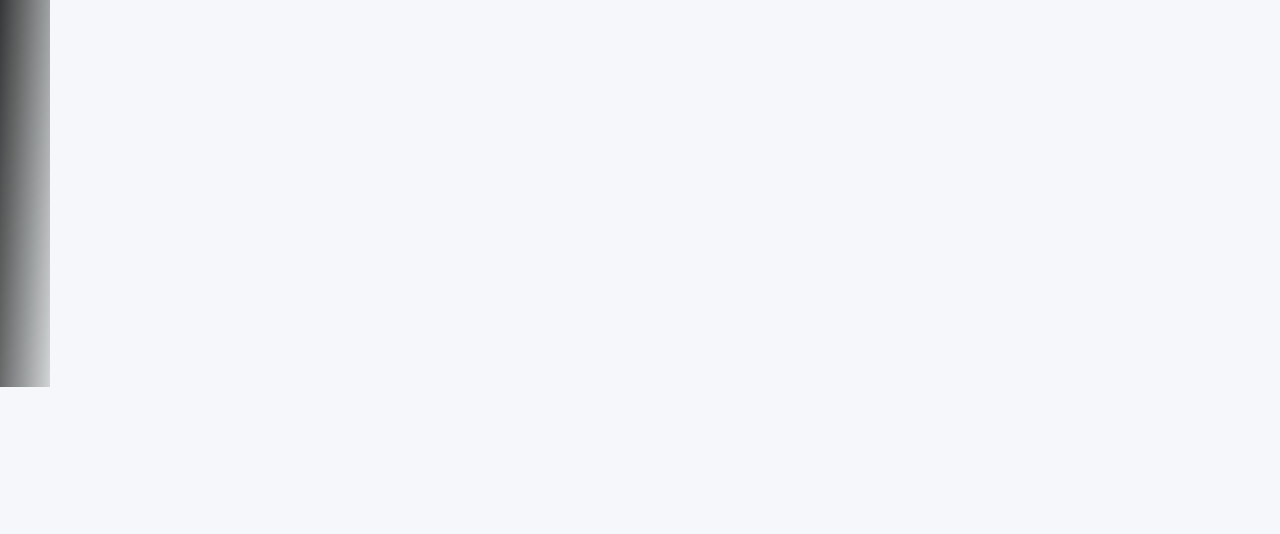
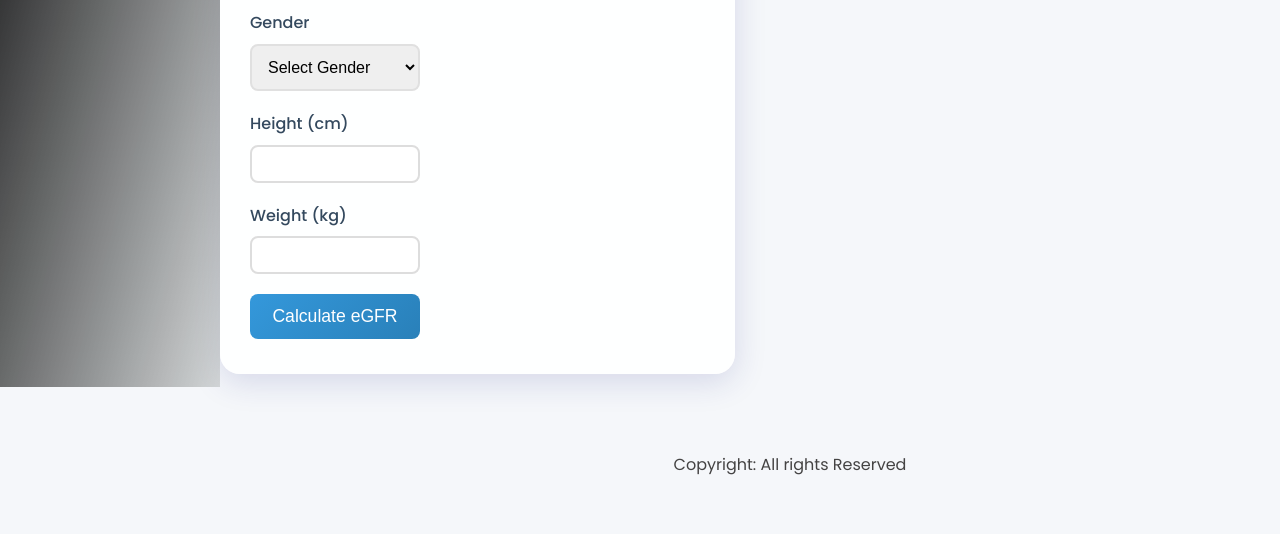
Before and after one commit to Thyrocarebd/.thyrolab, a plain HTML site: page egfr.html in a window 1280 px wide. Shown: the part 413-947 px from the top of the page. Drawn offline with nearby package versions, Linux system fonts and the light colour scheme; the site is published under a folder, as on GitHub Pages, so addresses that start at the root find nothing.

Commit message:
Update egfr.html

```diff
--- a/egfr.html
+++ b/egfr.html
@@ -366,6 +366,6 @@
 </script>
 
 
-    <script src="/js/common.js"></script>
+    <script src="js/common.js"></script>
 </body>
 </html>
```
